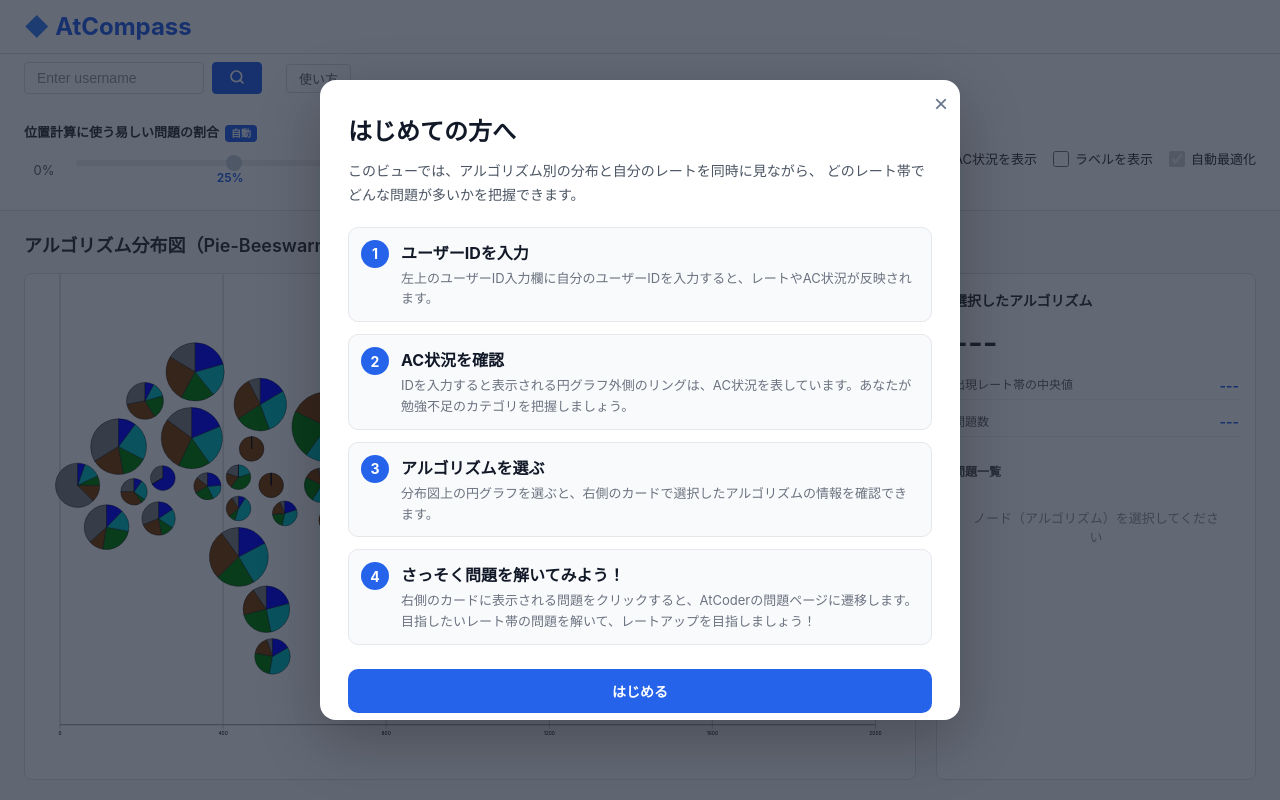
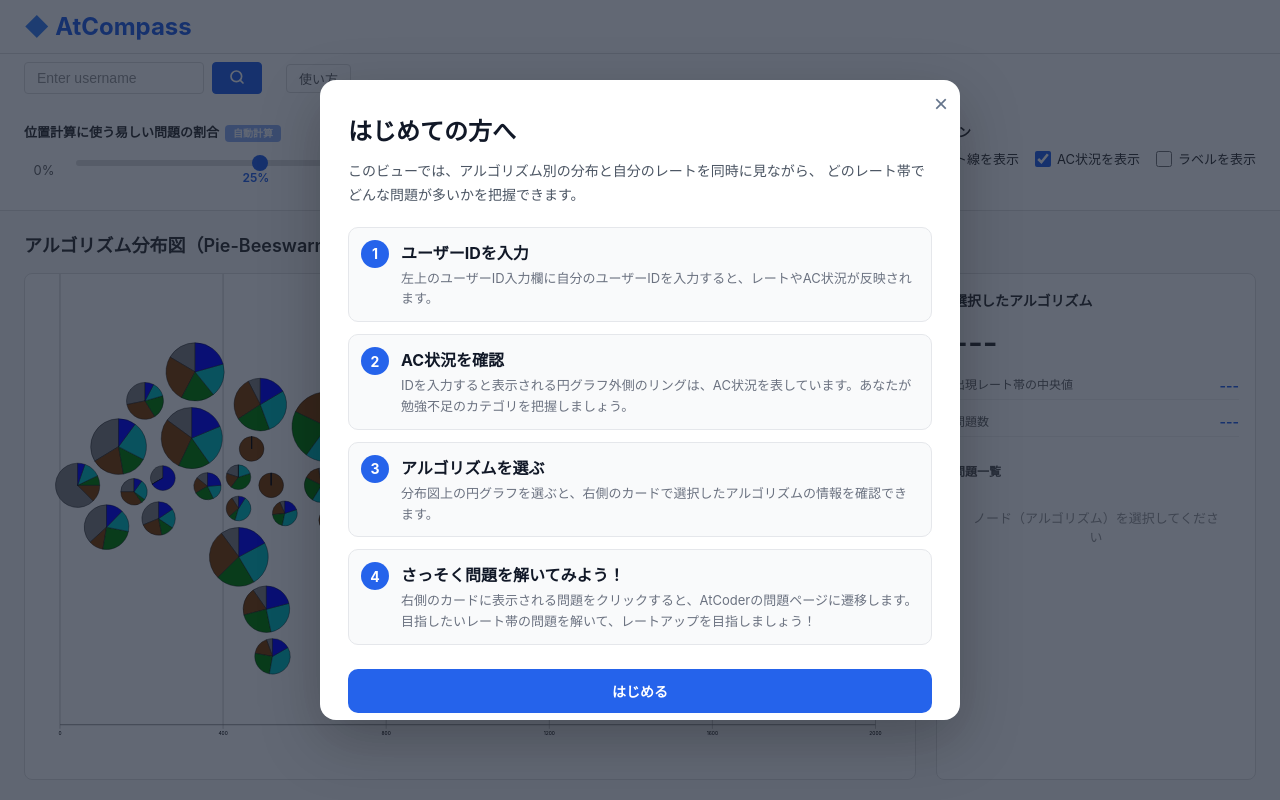
Before and after one commit to vdslab/theme2026-kaziru, a React (Vite) app: page / in a window 1280 px wide. Built offline with nearby package versions, Linux system fonts and the light colour scheme.

Commit message:
feat: チェックボックスをなくしてボタンに変更

```diff
--- a/src/App.jsx
+++ b/src/App.jsx
@@ -1,4 +1,4 @@
-import { useEffect, useMemo, useState, useCallback, useRef } from "react";
+import { useEffect, useMemo, useState, useCallback } from "react";
 
 import { computeBeeswarm } from "./utils/beeswarm";
 import { computeAnchoredClassicalMds, DEFAULT_LOWER_FRACTION } from "./utils/classicalMds";
@@ -26,19 +26,39 @@ export default function App() {
   const [submissionsMap, setSubmissionsMap] = useState(new Map());
   const [submissionsLoaded, setSubmissionsLoaded] = useState(false);
 
-  // 自動最適化
-  const [isAutoOptimize, setIsAutoOptimize] = useState(true);
-  const optimalLowerFractionRef = useRef(null);
+  // 自動最適化（都度計算）
+  const [isOptimizing, setIsOptimizing] = useState(false);
+  const [isOptimized, setIsOptimized] = useState(false);
 
-  // 自動最適化のON/OFFを切り替える
-  const handleAutoOptimizeChange = useCallback((enabled) => {
-    if (!enabled) {
-      // 自動最適化をOFFにするとき、現在の最適値を手動設定に引き継ぐ
-      if (optimalLowerFractionRef.current != null) {
-        setLowerFraction(optimalLowerFractionRef.current);
+  // 「自動計算」ボタン押下時に最適な lowerFraction を計算して適用
+  const handleAutoOptimize = useCallback(() => {
+    if (!rate || !submissionsLoaded || summaryData.length === 0) {
+      return;
+    }
+
+    setIsOptimizing(true);
+    // 重い計算を次のフレームに逃がし、ボタンの「計算中...」表示を反映させる
+    setTimeout(() => {
+      const { optimalFraction } = computeOptimalLowerFraction({
+        summary: summaryData,
+        groups: algorithmGroups,
+        rate,
+        submissionsMap,
+        allRows,
+      });
+
+      if (optimalFraction != null) {
+        setLowerFraction(optimalFraction);
+        setIsOptimized(true);
       }
-    }
-    setIsAutoOptimize(enabled);
+      setIsOptimizing(false);
+    }, 0);
+  }, [rate, submissionsLoaded, summaryData, algorithmGroups, submissionsMap, allRows]);
+
+  // スライダー手動変更時に「計算済み」状態をリセット
+  const handleLowerFractionChange = useCallback((value) => {
+    setLowerFraction(value);
+    setIsOptimized(false);
   }, []);
 
   const handleUsernameChange = useCallback((value) => {
@@ -90,45 +110,14 @@ export default function App() {
     }
   }, [username]);
 
-  // レートと提出履歴が揃ったら最適 lowerFraction を計算
-  const optimalLowerFraction = useMemo(() => {
-    if (!isAutoOptimize || !rate || !submissionsLoaded || summaryData.length === 0) {
-      return null;
-    }
-
-    const { optimalFraction } = computeOptimalLowerFraction({
-      summary: summaryData,
-      groups: algorithmGroups,
-      rate,
-      submissionsMap,
-      allRows,
-    });
-
-    return optimalFraction;
-  }, [isAutoOptimize, rate, submissionsLoaded, summaryData, algorithmGroups, submissionsMap, allRows]);
-
-  // ref に最適値を保持（handleAutoOptimizeChange から順序に関係なく参照できるように）
-  // レンダー中に ref を更新すると React のルールに違反するため useEffect 内で更新する
-  useEffect(() => {
-    optimalLowerFractionRef.current = optimalLowerFraction;
-  }, [optimalLowerFraction]);
-
-  // 自動最適化が有効かつ最適値が計算済みの場合はその値を、そうでなければ手動設定値を使う
-  const computedLowerFraction = useMemo(() => {
-    if (isAutoOptimize && optimalLowerFraction != null) {
-      return optimalLowerFraction;
-    }
-    return lowerFraction;
-  }, [isAutoOptimize, optimalLowerFraction, lowerFraction]);
-
   const summary = useMemo(() => {
     if (summaryData.length === 0) {
       return [];
     }
 
-    const mdsData = computeAnchoredClassicalMds(summaryData, algorithmGroups, computedLowerFraction);
+    const mdsData = computeAnchoredClassicalMds(summaryData, algorithmGroups, lowerFraction);
     return computeBeeswarm(mdsData);
-  }, [algorithmGroups, computedLowerFraction, summaryData]);
+  }, [algorithmGroups, lowerFraction, summaryData]);
 
   useEffect(() => {
     async function init() {
@@ -198,7 +187,7 @@ export default function App() {
         summary={summary}
         allRows={allRows}
         lowerFraction={lowerFraction}
-        onLowerFractionChange={setLowerFraction}
+        onLowerFractionChange={handleLowerFractionChange}
         username={username}
         onUsernameChange={handleUsernameChange}
         rate={rate}
@@ -208,9 +197,9 @@ export default function App() {
         submissionsMap={submissionsMap}
         submissionsLoaded={submissionsLoaded}
         onFetchSubmissions={handleFetchSubmissions}
-        isAutoOptimize={isAutoOptimize}
-        onAutoOptimizeChange={handleAutoOptimizeChange}
-        optimalLowerFraction={optimalLowerFraction}
+        onAutoOptimize={handleAutoOptimize}
+        isOptimizing={isOptimizing}
+        isOptimized={isOptimized}
       />
     </div>
   );
--- a/src/components/Main.jsx
+++ b/src/components/Main.jsx
@@ -21,9 +21,9 @@ export default function Main({
   submissionsMap,
   submissionsLoaded,
   onFetchSubmissions,
-  isAutoOptimize,
-  onAutoOptimizeChange,
-  optimalLowerFraction,
+  onAutoOptimize,
+  isOptimizing,
+  isOptimized,
 }) {
   const [showCurrentRate, setShowCurrentRate] = useState(true);
   const [showProgressRing, setShowProgressRing] = useState(true);
@@ -106,8 +106,10 @@ export default function Main({
           <RateRangeControl
             lowerFraction={lowerFraction}
             onLowerFractionChange={onLowerFractionChange}
-            isAutoOptimize={isAutoOptimize}
-            optimalLowerFraction={optimalLowerFraction}
+            onAutoOptimize={onAutoOptimize}
+            isOptimizing={isOptimizing}
+            isOptimized={isOptimized}
+            autoOptimizeDisabled={!rate || !submissionsLoaded}
           />
 
           <div className="display-options">
@@ -138,15 +140,6 @@ export default function Main({
                   onChange={(e) => setShowLabels(e.target.checked)}
                 />
                 ラベルを表示
-              </label>
-              <label>
-                <input
-                  type="checkbox"
-                  checked={isAutoOptimize}
-                  onChange={(e) => onAutoOptimizeChange(e.target.checked)}
-                  disabled={!rate || !submissionsLoaded}
-                />
-                自動最適化
               </label>
             </div>
           </div>
--- a/src/components/RateRangeControl.jsx
+++ b/src/components/RateRangeControl.jsx
@@ -1,21 +1,32 @@
 export default function RateRangeControl({
   lowerFraction,
   onLowerFractionChange,
-  isAutoOptimize = false,
-  optimalLowerFraction = null,
+  onAutoOptimize,
+  isOptimizing = false,
+  isOptimized = false,
+  autoOptimizeDisabled = false,
 }) {
   const lowerFractionPercent = Math.round(lowerFraction * 100);
-  const displayFraction = isAutoOptimize && optimalLowerFraction != null
-    ? Math.round(optimalLowerFraction * 100)
-    : lowerFractionPercent;
+
+  const buttonLabel = isOptimizing
+    ? "計算中..."
+    : isOptimized
+      ? "計算済み"
+      : "自動計算";
 
   return (
     <div className="rate-range-control">
       <div className="control-label">
         位置計算に使う易しい問題の割合
-        {isAutoOptimize && (
-          <span className="auto-optimize-badge">自動</span>
-        )}
+        <button
+          type="button"
+          className={`auto-optimize-button${isOptimized ? " auto-optimize-button--done" : ""}`}
+          onClick={onAutoOptimize}
+          disabled={autoOptimizeDisabled || isOptimizing}
+          aria-label="自動最適化を計算"
+        >
+          {buttonLabel}
+        </button>
       </div>
 
       <div className="range-slider">
@@ -27,15 +38,14 @@ export default function RateRangeControl({
             min="0"
             max="100"
             step="1"
-            value={displayFraction}
+            value={lowerFractionPercent}
             onChange={(e) => onLowerFractionChange(Number(e.target.value) / 100)}
-            disabled={isAutoOptimize}
             aria-label="位置計算に使う易しい問題の割合"
-            aria-valuetext={`易しい順に${displayFraction}%の問題を使用${isAutoOptimize ? "（自動最適化中）" : ""}`}
+            aria-valuetext={`易しい順に${lowerFractionPercent}%の問題を使用`}
           />
 
-          <output className="range-slider-value" style={{ left: `${displayFraction}%` }}>
-            {displayFraction}%
+          <output className="range-slider-value" style={{ left: `${lowerFractionPercent}%` }}>
+            {lowerFractionPercent}%
           </output>
         </div>
 
--- a/style.css
+++ b/style.css
@@ -724,46 +724,10 @@ body {
 }
 
 /* Auto Optimize */
-.auto-optimize-option {
-  display: flex;
-  flex-direction: column;
-  gap: 4px;
-  justify-content: center;
-}
-
-.auto-optimize-label {
-  display: flex;
-  align-items: center;
-  gap: 6px;
-  font-size: 13px;
-  cursor: pointer;
-  color: #333;
-  white-space: nowrap;
-}
-
-.auto-optimize-label input[type="checkbox"] {
-  width: 16px;
-  height: 16px;
-  cursor: pointer;
-  accent-color: #2563eb;
-}
-
-.auto-optimize-label input[type="checkbox"]:disabled {
-  cursor: not-allowed;
-  opacity: 0.5;
-}
-
-.auto-optimize-value {
-  font-size: 12px;
-  color: #2563eb;
-  font-weight: 600;
-  margin-left: 22px;
-}
-
-.auto-optimize-badge {
-  display: inline-block;
+.auto-optimize-button {
   margin-left: 6px;
-  padding: 1px 6px;
+  padding: 1px 8px;
+  border: none;
   border-radius: 4px;
   background: #2563eb;
   color: white;
@@ -771,20 +735,23 @@ body {
   font-weight: 700;
   vertical-align: middle;
   line-height: 1.5;
+  cursor: pointer;
+  transition: background-color 0.15s;
 }
 
-/* Disabled range slider */
-.range-slider-input input[type="range"]:disabled {
-  opacity: 0.5;
-  cursor: not-allowed;
+.auto-optimize-button:hover:not(:disabled) {
+  background: #1d4ed8;
 }
 
-.range-slider-input input[type="range"]:disabled::-webkit-slider-thumb {
+.auto-optimize-button:disabled {
   cursor: not-allowed;
-  background: #94a3b8;
+  opacity: 0.5;
 }
 
-.range-slider-input input[type="range"]:disabled::-moz-range-thumb {
-  cursor: not-allowed;
-  background: #94a3b8;
+.auto-optimize-button--done {
+  background: #16a34a;
 }
+
+.auto-optimize-button--done:hover:not(:disabled) {
+  background: #15803d;
+}
```
